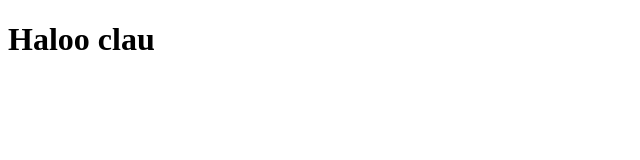
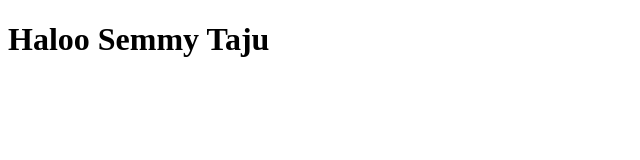
Before and after one commit to ClauPailaha/Web-Design-Mid-Exam, a plain HTML site: page index.html in a window 1280 px wide. Shown: the whole page, without its empty margins (0-640 px from the left). Drawn offline with Linux system fonts and the light colour scheme.

Commit message:
update semmy

```diff
--- a/index.html
+++ b/index.html
@@ -6,6 +6,6 @@
     <title>Jenkins Demo</title>
   </head>
   <body>
-    <h1>Haloo clau</h1>
+    <h1>Haloo Semmy Taju</h1>
   </body>
 </html>
```
